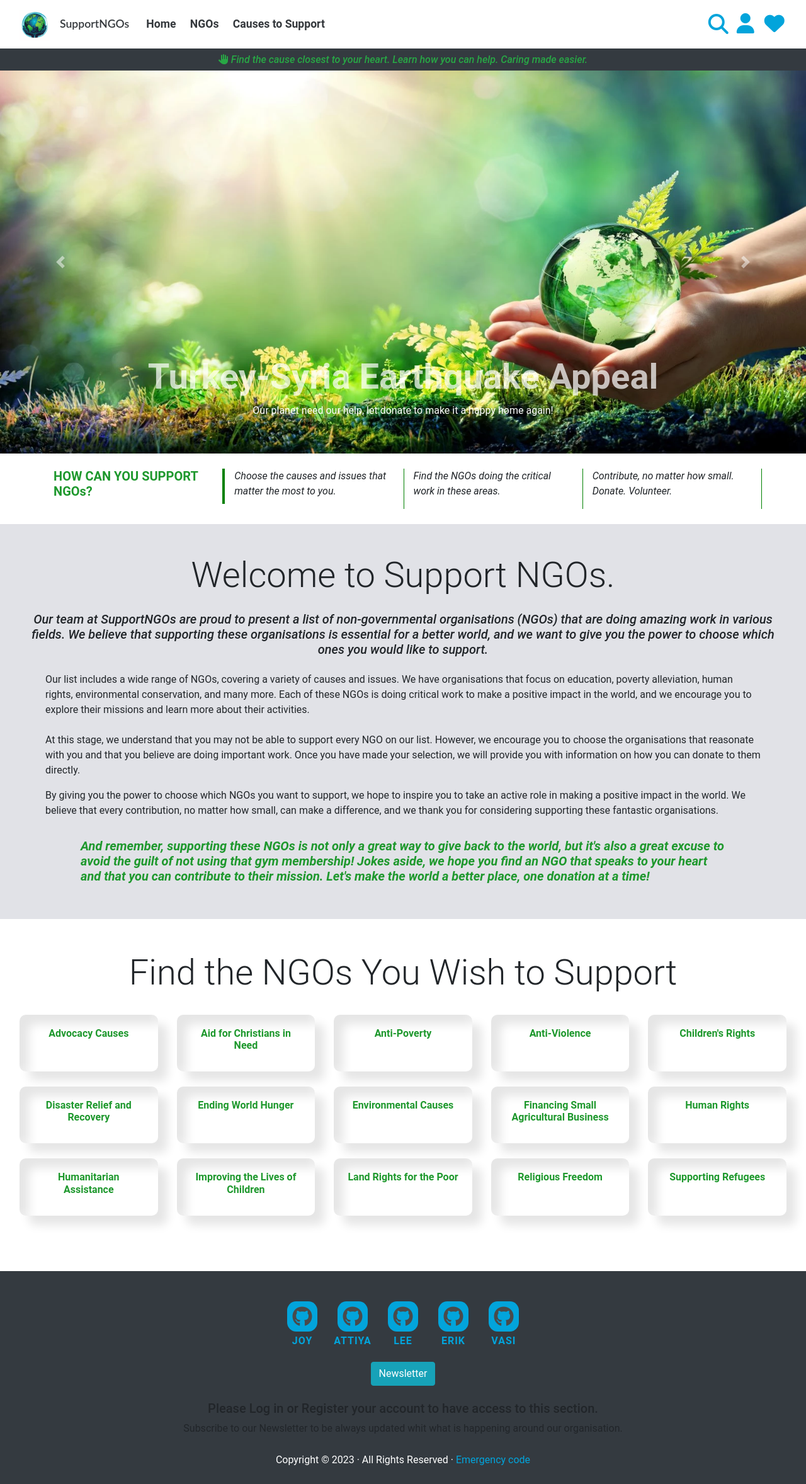
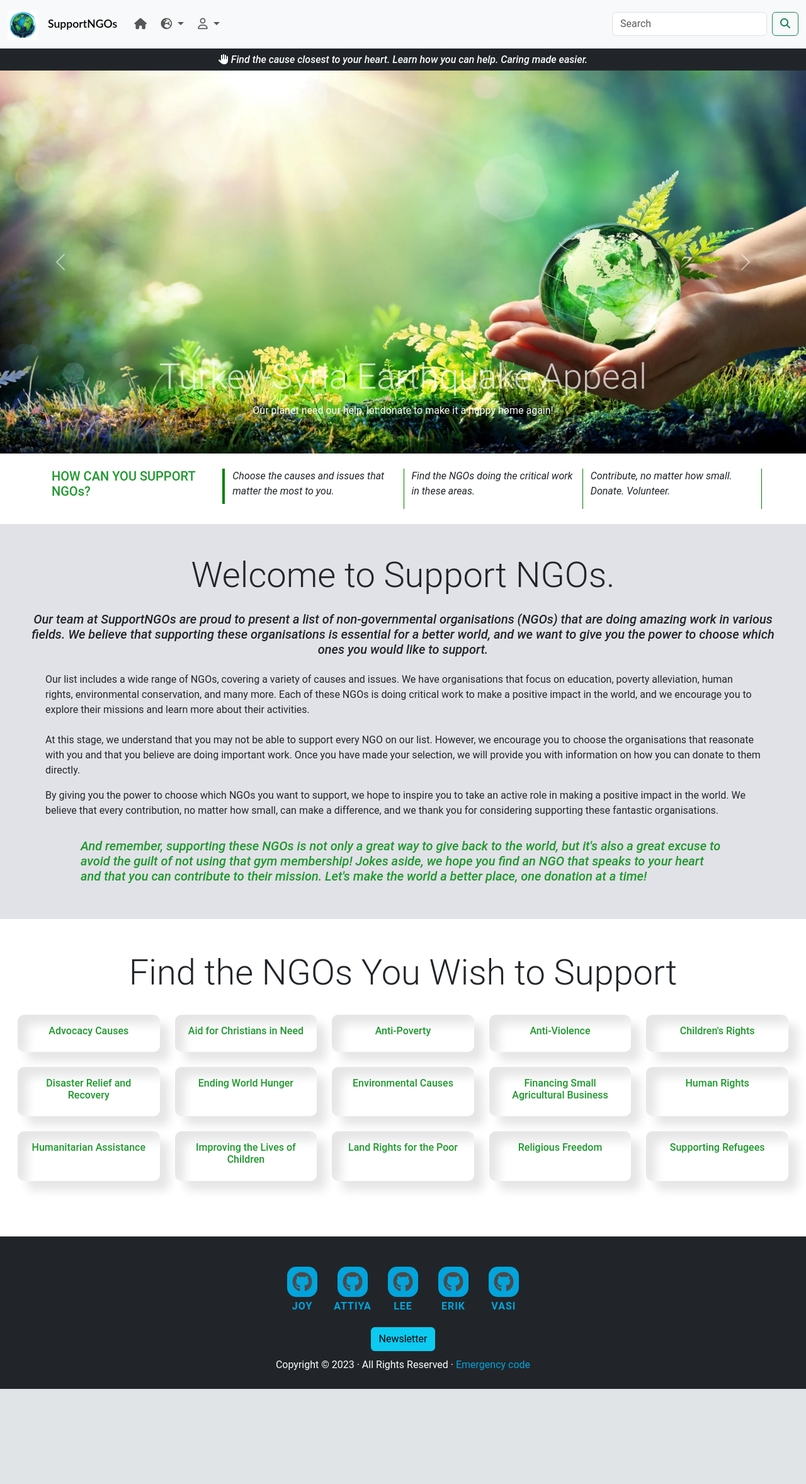
Before and after one commit to Lee-moran/emergency-code, a Django app: page / in a window 1280 px wide. Shown: the whole page at 63% size. After the commit the page ends 2205 px from the top, so only its background shows below. Run offline with Django 3.2, Linux system fonts and the light colour scheme; data comes from the database, SQL or seed files in the repository; parts of the project's set-up code (start-up, migrations or seed data) failed here and were passed over; some libraries are stand-ins or nearby versions.

Commit message:
resolve issues with navbar

```diff
--- a/static/css/base.css
+++ b/static/css/base.css
@@ -103,9 +103,6 @@ padding-top: 0.5rem;
   color: var(--secondary-color);
 }
 
-.dropdown-menu {
-  margin-left: -50px;
-}
 
 /* -------------------------------------------------------  Search button */
 /* credit to: https://codepen.io/k185 */
--- a/templates/base.html
+++ b/templates/base.html
@@ -28,8 +28,8 @@
 
     {% block corecss %}
     <!-- Bootstrap CSS -->
-        <link rel="stylesheet" href="https://cdn.jsdelivr.net/npm/bootstrap@4.6.2/dist/css/bootstrap.min.css"
-            integrity="sha384-xOolHFLEh07PJGoPkLv1IbcEPTNtaed2xpHsD9ESMhqIYd0nLMwNLD69Npy4HI+N" crossorigin="anonymous">
+    <link href="https://cdn.jsdelivr.net/npm/bootstrap@5.3.0-alpha1/dist/css/bootstrap.min.css" rel="stylesheet"
+        integrity="sha384-GLhlTQ8iRABdZLl6O3oVMWSktQOp6b7In1Zl3/Jr59b6EGGoI1aFkw7cmDA6j6gD" crossorigin="anonymous">
     <!-- Main CSS -->
     <link href="{% static 'css/base.css' %}" rel="stylesheet" type="text/css">
     {% endblock %}
@@ -49,8 +49,11 @@
         integrity="sha384-9/reFTGAW83EW2RDu2S0VKaIzap3H66lZH81PoYlFhbGU+6BZp6G7niu735Sk7lN" crossorigin="anonymous">
     </script>
     <!-- Bootsrap -->
-        <script src="https://cdn.jsdelivr.net/npm/bootstrap@4.6.2/dist/js/bootstrap.min.js"
-            integrity="sha384-+sLIOodYLS7CIrQpBjl+C7nPvqq+FbNUBDunl/OZv93DB7Ln/533i8e/mZXLi/P+" crossorigin="anonymous">
+    <script src="https://cdn.jsdelivr.net/npm/@popperjs/core@2.11.6/dist/umd/popper.min.js"
+        integrity="sha384-oBqDVmMz9ATKxIep9tiCxS/Z9fNfEXiDAYTujMAeBAsjFuCZSmKbSSUnQlmh/jp3" crossorigin="anonymous">
+    </script>
+    <script src="https://cdn.jsdelivr.net/npm/bootstrap@5.3.0-alpha1/dist/js/bootstrap.min.js"
+        integrity="sha384-mQ93GR66B00ZXjt0YO5KlohRA5SY2XofN4zfuZxLkoj1gXtW8ANNCe9d5Y3eG5eD" crossorigin="anonymous">
     </script>
     {% endblock %}
 
--- a/templates/includes/nav.html
+++ b/templates/includes/nav.html
@@ -1,81 +1,73 @@
 {% load static %}
-<nav class="navbar navbar-expand-lg bg-body-tertiary sticky-top">
+<nav class="navbar navbar-expand-lg bg-body-tertiary">
   <div class="container-fluid">
     <a class="navbar-brand" href="{% url 'home' %}"><img src="{{ MEDIA_URL }}logo-small.png" alt="logo"
-        class="d-inline-block align-text-top nav-brand-logo"/></i>
+        class="d-inline-block align-text-top nav-brand-logo" /></i>
     </a>
     <a class="navbar-brand brand-name" href="{% url 'home' %}">SupportNGOs</a>
-    <button class="navbar-toggler" type="button" data-bs-toggle="collapse" data-bs-target="#navbarSupportedContent"
-      aria-controls="navbarSupportedContent" aria-expanded="false" aria-label="Toggle navigation">
+    <button class="navbar-toggler" type="button" data-bs-toggle="collapse" data-bs-target="#navbarScroll"
+      aria-controls="navbarScroll" aria-expanded="false" aria-label="Toggle navigation">
       <span class="navbar-toggler-icon"></span>
     </button>
-    <div class="collapse navbar-collapse" id="navbarSupportedContent">
-      <ul class="navbar-nav mb-2 mb-lg-0 d-flex justify-content-between">
+    <div class="collapse navbar-collapse" id="navbarScroll">
+      <ul class="navbar-nav me-auto my-2 my-lg-0 navbar-nav-scroll" style="--bs-scroll-height: 100px;">
         <li class="nav-item">
-          <a class="nav-link" aria-current="page" href="{% url 'home' %}">Home</a>
+          <a class="nav-link" aria-current="page" href="{% url 'home' %}"><i class="fa-solid fa-house"></i></a>
         </li>
+        <li class="nav-item dropdown">
+          <a class="nav-link dropdown-toggle" href="#" role="button" data-bs-toggle="dropdown" aria-expanded="false"><i
+              class="fa-solid fa-earth-europe"></i>
+          </a>
+          <ul class="dropdown-menu">
             <li class="nav-item">
               <a class="nav-link" href="{% url 'ngos' %}">NGOs</a>
             </li>
-        <li class="nav-item">
-          <a class="nav-link" href="">Causes to Support</a>
+            <li>
+              <hr class="dropdown-divider">
             </li>
             {% if user.is_authenticated %}
             <li class="nav-item">
               <a class="nav-link" aria-current="page" href="{% url 'blogs' %}">Blog</a>
             </li>
             {% endif %}
-        <!-- Change nav butons to wat we need in dropdowns -->
-        <!-- Coppy dropdowns if we need more columns-->
-
           </ul>
-
-      <ul class="navbar-nav ml-auto">
-        <!-- ------ search ----- -->
-        <div class="search-container d-flex pt-2">
-          <form action="/search" method="get">
-            <input class="search expandright" id="searchright" type="search" name="q" placeholder="Search">
-            <label class="button searchbutton" for="searchright">
-              <div class="glass-container">
-                <i class="fa-solid fa-magnifying-glass nav-bar-icons"></i>
-              </div>
-            </label>
-          </form>
-        </div>
-
-        <li class="dropdown">
-          <button class="btn log-in-btn" type="button" id="dropdownMenuButton" data-toggle="dropdown"
-            aria-haspopup="true" aria-expanded="false">
-            <i class="fa-solid fa-user nav-bar-icons"></i>
-          </button>
-          <ul class="dropdown-menu" aria-labelledby="logInDropDown">
-            {% if user.is_authenticated %}
-            {% else %}
-            <li><a class="dropdown-item" href="{% url 'account_login' %}">Log in</a></li>
-            <li><a class="dropdown-item" href="{% url 'account_signup' %}">Register</a></li>
-            {% endif %}
+        </li>
+        <li class="nav-item dropdown">
+          <a class="nav-link dropdown-toggle" href="#" role="button" data-bs-toggle="dropdown" aria-expanded="false"><i
+              class="fa-regular fa-user"></i>
+          </a>
+          <ul class="dropdown-menu">
             {% if user.is_authenticated %}
             <li><a class="dropdown-item" href="{% url 'show_profile_page' user.profile.id %}">View Profile</a></li>
             <li><a class="dropdown-item" href="{% url 'edit_profile_page' user.profile.id %}">Edit Profile</a></li>
             <li><a class="dropdown-item" href="{% url 'account_email' %}">Change E-mail</a></li>
             <li><a class="dropdown-item" href="{% url 'edit_profile' %}">Account Settings</a></li>
+            <li>
+              <hr class="dropdown-divider">
+            </li>
             <li><a class="dropdown-item" href="{% url 'account_logout' %}"><strong>Logout</strong></a></li>
+            {% else %}
+            <li><a class="dropdown-item" href="{% url 'account_login' %}">Log in</a></li>
+            <li><a class="dropdown-item" href="{% url 'account_signup' %}">Register</a></li>
             {% endif %}
           </ul>
         </li>
-        <li>
-          <a href="#" aria-label="favouriteIcon">
-            <i class="fa-solid fa-heart nav-bar-icons heart-icon"></i></a>
-        </li>
       </ul>
+      <form class="d-flex" role="search">
+        <input class="form-control me-2" type="search" placeholder="Search" aria-label="Search">
+        <button class="btn btn-outline-success" type="submit"><i class="fa-solid fa-magnifying-glass"></i></button>
+      </form>
     </div>
   </div>
 </nav>
 <!-- Call to action banner area -->
 <div class="row text-center bg-dark">
   <div class="col text-success pt-2">
-    <h2 class="h6 banner-font">
-      <i class="fas fa-hand"></i><em> Find the cause closest to your heart. Learn how you can help. Caring made easier.</em>
+    <h2 class="h6 banner-font" style="
+    color: white;
+">
+      <i class="fas fa-hand"></i><em> Find the cause closest to your heart. Learn how you can help. Caring made
+        easier.</em>
     </h2>
   </div>
 </div>
```
Lines whose indentation alone changed are shown as unchanged.
